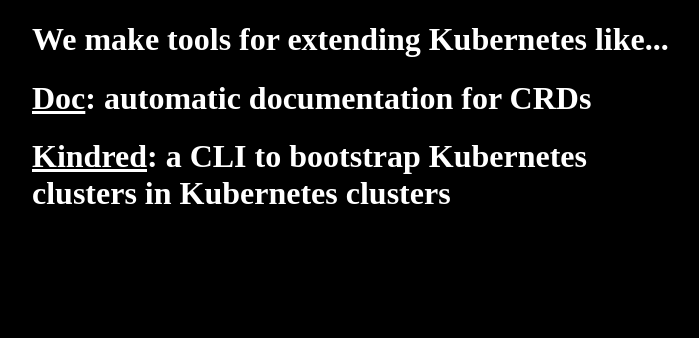
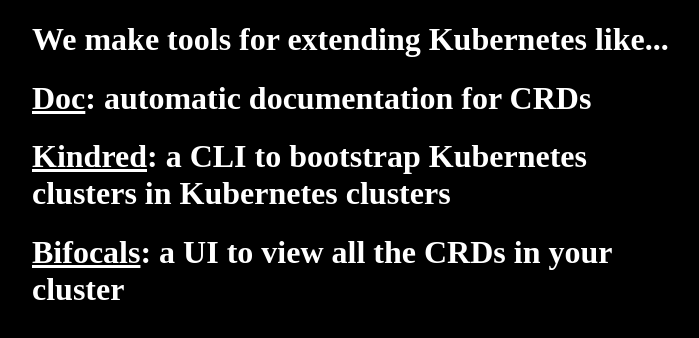
Before and after one commit to crdsdev/crdsdev.github.io, a plain HTML site: page index.html in a window 1280 px wide. Shown: the whole page, without its empty margins (288-987 px from the left). Drawn offline with Linux system fonts and the light colour scheme.

Commit message:
add bifocals to list of tools
Signed-off-by: hasheddan <georgedanielmangum@gmail.com>

```diff
--- a/index.html
+++ b/index.html
@@ -33,6 +33,7 @@
         <h1>We make tools for extending Kubernetes like...</h1>
         <h1><a href="https://doc.crds.dev">Doc</a>: automatic documentation for CRDs</h1>
         <h1><a href="https://github.com/crdsdev/kindred">Kindred</a>: a CLI to bootstrap Kubernetes clusters in Kubernetes clusters</h1>
+        <h1><a href="https://github.com/crdsdev/bifocals">Bifocals</a>: a UI to view all the CRDs in your cluster</h1>
     </div>
 
 </body>
```
